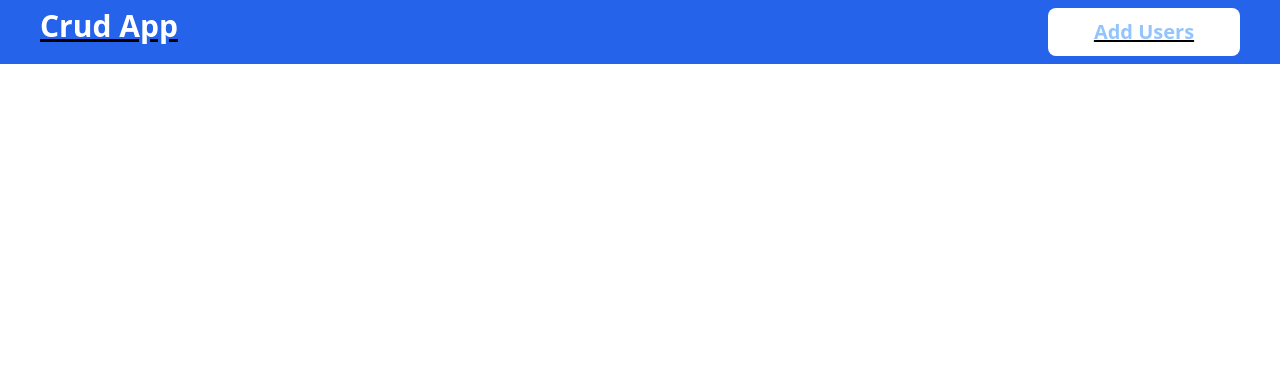
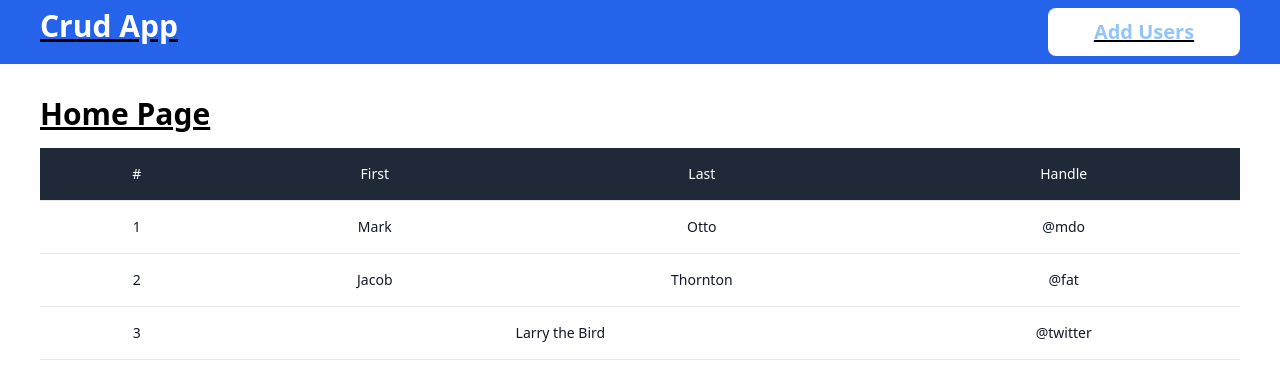
Before and after one commit to Katiechi/crudapp, a React (Create React App) app in the folder crudapp/: page / in a window 1280 px wide. Shown: the top 380 px of the page. Built offline with nearby package versions, Linux system fonts and the light colour scheme.

Commit message:
set up navbar component, inserted a homepage table

```diff
--- a/crudapp/src/App.js
+++ b/crudapp/src/App.js
@@ -1,6 +1,7 @@
-import logo from './logo.svg';
+import {Route,Routes} from "react-router-dom"
 import './App.css';
 import Navbar from './pages/Navbar';
+import Home from './pages/Home';
 
 function App() {
   return (
@@ -8,7 +9,9 @@ function App() {
       <Navbar/>
 
 
-
+    <Routes>
+      <Route path="/" element={<Home />}/>
+    </Routes>
 
     </h1>
   );
--- a/crudapp/src/pages/Home.js
+++ b/crudapp/src/pages/Home.js
@@ -3,7 +3,69 @@ import React from 'react'
 function Home() {
   return (
     <div className='w-full h-full flex flex-col px-10 py-8'>
+        <h1 className='text-black text-3xl font-semibold font-Monteserrat'>Home Page</h1>
 
+        <div className="flex flex-col">
+        <div className="overflow-x-auto sm:-mx-6 lg:-mx-8">
+          <div className="py-4 inline-block min-w-full sm:px-6 lg:px-8">
+            <div className="overflow-hidden">
+              <table className="min-w-full text-center">
+                <thead className="border-b bg-gray-800">
+                  <tr>
+                    <th scope="col" className="text-sm font-medium text-white px-6 py-4">
+                      #
+                    </th>
+                    <th scope="col" className="text-sm font-medium text-white px-6 py-4">
+                      First
+                    </th>
+                    <th scope="col" className="text-sm font-medium text-white px-6 py-4">
+                      Last
+                    </th>
+                    <th scope="col" className="text-sm font-medium text-white px-6 py-4">
+                      Handle
+                    </th>
+                  </tr>
+                </thead>
+                <tbody>
+                  <tr className="bg-white border-b">
+                    <td className="px-6 py-4 whitespace-nowrap text-sm font-medium text-gray-900">1</td>
+                    <td className="text-sm text-gray-900 font-light px-6 py-4 whitespace-nowrap">
+                      Mark
+                    </td>
+                    <td className="text-sm text-gray-900 font-light px-6 py-4 whitespace-nowrap">
+                      Otto
+                    </td>
+                    <td className="text-sm text-gray-900 font-light px-6 py-4 whitespace-nowrap">
+                      @mdo
+                    </td>
+                  </tr>
+                  <tr className="bg-white border-b">
+                    <td className="px-6 py-4 whitespace-nowrap text-sm font-medium text-gray-900">2</td>
+                    <td className="text-sm text-gray-900 font-light px-6 py-4 whitespace-nowrap">
+                      Jacob
+                    </td>
+                    <td className="text-sm text-gray-900 font-light px-6 py-4 whitespace-nowrap">
+                      Thornton
+                    </td>
+                    <td className="text-sm text-gray-900 font-light px-6 py-4 whitespace-nowrap">
+                      @fat
+                    </td>
+                  </tr>
+                  <tr className="bg-white border-b">
+                    <td className="px-6 py-4 whitespace-nowrap text-sm font-medium text-gray-900">3</td>
+                    <td colSpan={2} className="text-sm text-gray-900 font-light px-6 py-4 whitespace-nowrap text-center">
+                      Larry the Bird
+                    </td>
+                    <td className="text-sm text-gray-900 font-light px-6 py-4 whitespace-nowrap">
+                      @twitter
+                    </td>
+                  </tr>
+                </tbody>
+              </table>
+            </div>
+          </div>
+        </div>
+      </div>
     </div>
   )
 }
```
